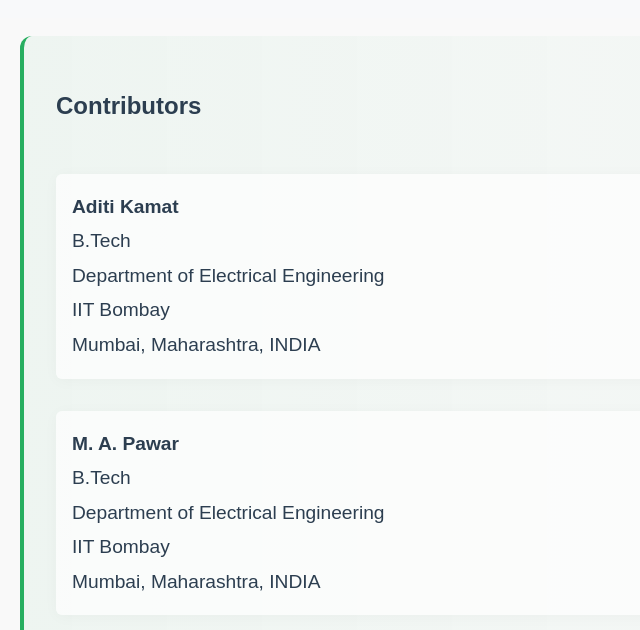
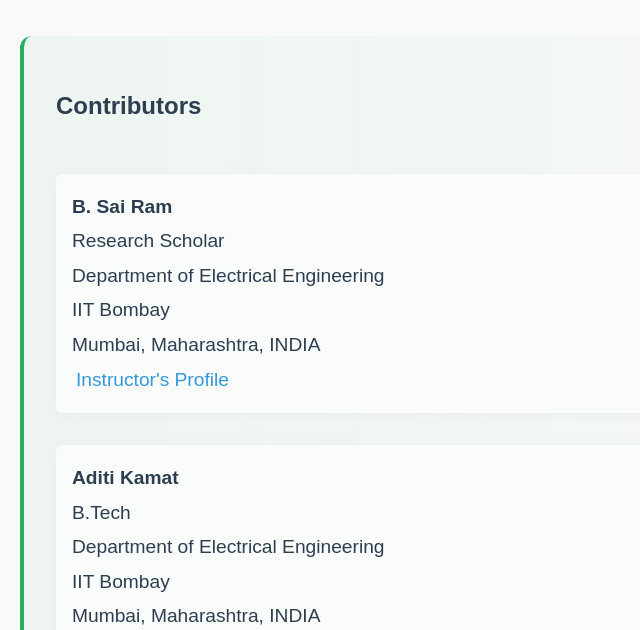
Before and after one commit to combustrrr/IITVELWebVerNew, a Flask app: page /about in a window 1280 px wide. Shown: the part 782-1412 px from the top of the page, without its empty margins (0-640 px from the left). Run offline with Flask 3, Linux system fonts and the light colour scheme; some libraries are stand-ins or nearby versions.

Commit message:
Update contributor information on About page to include instructor's profile link

```diff
--- a/backend/templates/about.html
+++ b/backend/templates/about.html
@@ -21,9 +21,9 @@
 <section class="about-section">
     <h2>Contributors</h2>
     <div class="credits">
+        <p><strong>B. Sai Ram</strong><br>Research Scholar<br>Department of Electrical Engineering<br>IIT Bombay<br>Mumbai, Maharashtra, INDIA<br><a href="https://sites.google.com/iitdh.ac.in/sairamboggavarapu/bio" target="_blank">Instructor's Profile</a></p>
         <p><strong>Aditi Kamat</strong><br>B.Tech<br>Department of Electrical Engineering<br>IIT Bombay<br>Mumbai, Maharashtra, INDIA</p>
         <p><strong>M. A. Pawar</strong><br>B.Tech<br>Department of Electrical Engineering<br>IIT Bombay<br>Mumbai, Maharashtra, INDIA</p>
-        <p><strong>B. Sai Ram</strong><br>Research Scholar<br>Department of Electrical Engineering<br>IIT Bombay<br>Mumbai, Maharashtra, INDIA</p>
         <p><strong>Priyanshi Shrivastava</strong><br>Summer Intern<br>Department of Electrical Engineering<br>IIT Bombay<br>Mumbai, Maharashtra, INDIA</p>
     </div>
 </section>
--- a/frontend/src/pages/About.js
+++ b/frontend/src/pages/About.js
@@ -32,9 +32,9 @@
             <section className="about-section">
                 <h2>Contributors</h2>
                 <div className="credits">
+                    <p><strong>B. Sai Ram</strong><br />Research Scholar<br />Department of Electrical Engineering<br />IIT Bombay<br />Mumbai, Maharashtra, INDIA<br /><a href="https://sites.google.com/iitdh.ac.in/sairamboggavarapu/bio" target="_blank" rel="noopener noreferrer">Instructor's Profile</a></p>
                     <p><strong>Aditi Kamat</strong><br />B.Tech<br />Department of Electrical Engineering<br />IIT Bombay<br />Mumbai, Maharashtra, INDIA</p>
                     <p><strong>M. A. Pawar</strong><br />B.Tech<br />Department of Electrical Engineering<br />IIT Bombay<br />Mumbai, Maharashtra, INDIA</p>
-                    <p><strong>B. Sai Ram</strong><br />Research Scholar<br />Department of Electrical Engineering<br />IIT Bombay<br />Mumbai, Maharashtra, INDIA</p>
                     <p><strong>Priyanshi Shrivastava</strong><br />Summer Intern<br />Department of Electrical Engineering<br />IIT Bombay<br />Mumbai, Maharashtra, INDIA</p>
                 </div>
             </section>
```
